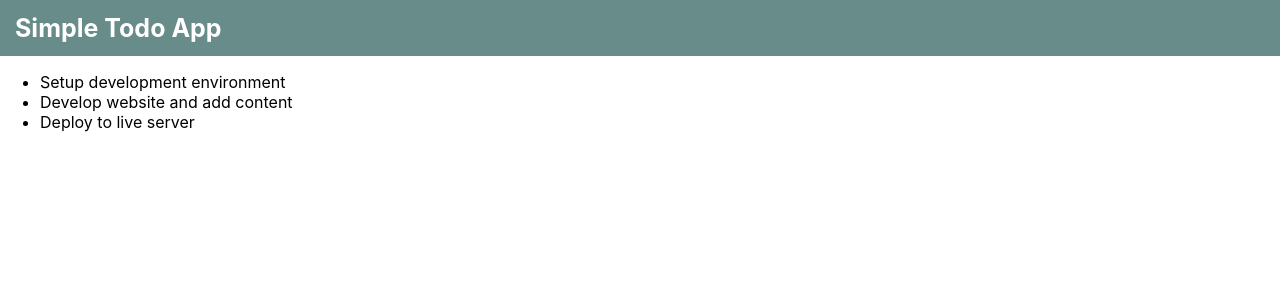
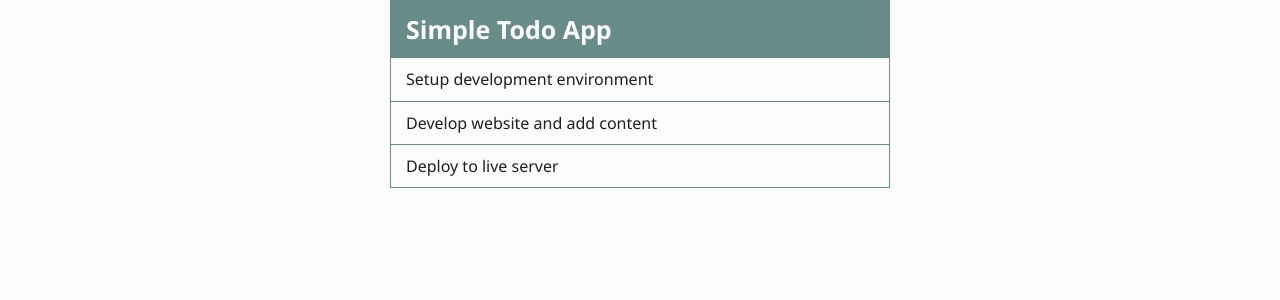
Before and after one commit to cdtri/Frontend, a React (Create React App) app: page / in a window 1280 px wide. Shown: the top 300 px of the page. Built offline with nearby package versions, Linux system fonts and the light colour scheme.

Commit message:
Tạo Component Todos

```diff
--- a/public/index.html
+++ b/public/index.html
@@ -24,7 +24,7 @@
       work correctly both with client-side routing and a non-root public URL.
       Learn how to configure a non-root public URL by running `npm run build`.
     -->
-    <title>React App</title>
+    <title>Todos App</title>
   </head>
   <body>
     <noscript>You need to enable JavaScript to run this app.</noscript>
--- a/src/App.css
+++ b/src/App.css
@@ -1,3 +1,24 @@
+* {
+  box-sizing: border-box;
+  margin: 0 0 0 0;
+  padding: 0;
+}
+body {
+  font-family: "Segoe UI", Arial, sans-serif;
+  line-height: 1.4;
+  background-color: #fcfcfc;
+  color: #1f1f1f;
+}
+.container {
+ max-width: 500px;
+ margin: 0 auto;
+ border: 1px solid #678c89;
+}
+.todo-item {
+ list-style-type: none;
+ padding: 10px 15px;
+ border-top: 1px solid #678c89;
+}
 .header-container {
   background-color: #678c89;
   color: #fff;
--- a/src/components/TodoApp.js
+++ b/src/components/TodoApp.js
@@ -1,5 +1,6 @@
 import React from 'react'
 import Header from './layouts/Header';
+import Todos from './Todos';
 class TodoApp extends React.Component {
     state = {
         todos: [
@@ -22,13 +23,9 @@
     }
     render() {
         return (
-            <div>
+            <div className='container'>
                 <Header></Header>
-                <ul>
-                    {this.state.todos.map(todo => (
-                        <li key={todo.id}>{todo.title}</li>
-                    ))}
-                </ul>
+                <Todos todos={this.state.todos}></Todos>
             </div>
         )
     }
--- a/src/components/TodoItem.js
+++ b/src/components/TodoItem.js
@@ -0,0 +1,9 @@
+import React from "react";
+class TodoItem extends React.Component {
+    render() {
+        return (
+            <li className="todo-item" key={this.props.todo.id}>{this.props.todo.title}</li>
+        )
+    }
+}
+export default TodoItem;
--- a/src/components/Todos.js
+++ b/src/components/Todos.js
@@ -0,0 +1,16 @@
+import React from 'react'
+import TodoItem from './TodoItem';
+class Todos extends React.Component {
+    render() {
+        return (
+            <div>
+                <ul>
+                    {this.props.todos.map(todo => (
+                        <TodoItem todo={todo}></TodoItem>
+                    ))}
+                </ul>
+            </div>
+        )
+    }
+}
+export default Todos;
```
